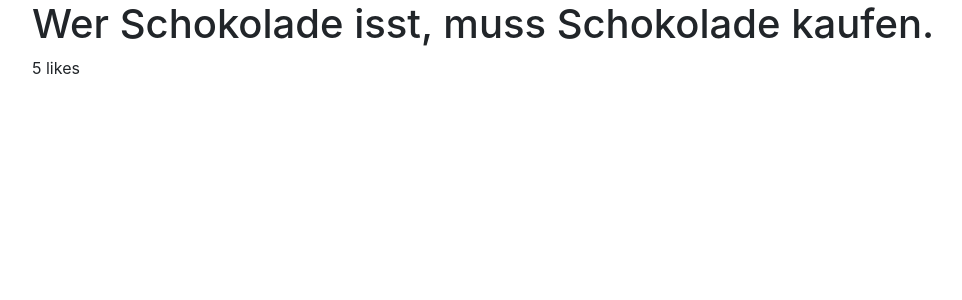
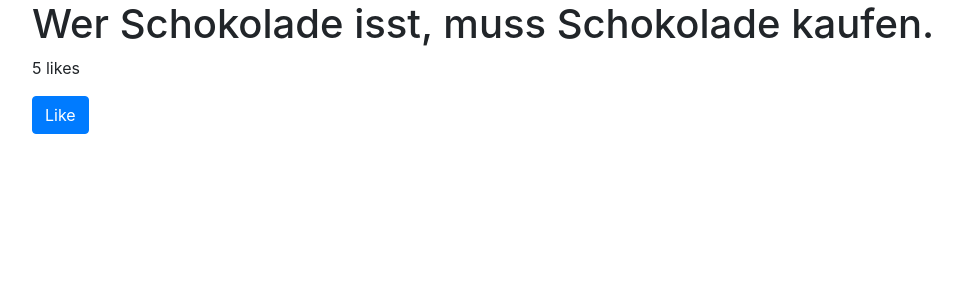
Before and after one commit to stefanbschneider/quotify, a Django app: page /quotes/1/ in a window 1280 px wide. Shown: the part 56-356 px from the top of the page, without its empty margins (53-1015 px from the left). Run offline with Django 3.2, Linux system fonts and the light colour scheme; data comes from the database, SQL or seed files in the repository; some libraries are stand-ins or nearby versions.

Commit message:
added a like button without any functionality

```diff
--- a/backend/quotify/quotes/templates/quotes/detail.html
+++ b/backend/quotify/quotes/templates/quotes/detail.html
@@ -3,4 +3,5 @@
 {% block content %}
     <h1>{{ quote.quote_text }}</h1>
     <p>{{ quote.likes }} like{{ quote.likes |pluralize }}</p>
+    <button type="button" class="btn btn-primary">Like</button>
 {% endblock %}
```
